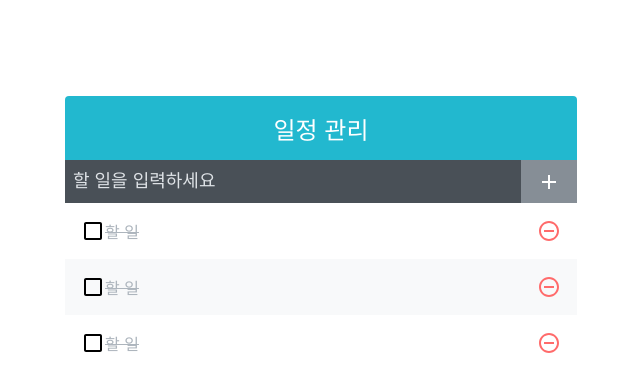
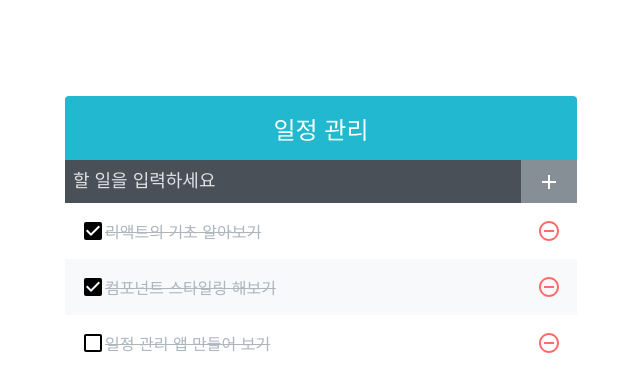
Before and after one commit to qorlgns1/react-todo, a React (Create React App) app: page / in a window 1280 px wide. Shown: the top 392 px of the page, without its empty margins (319-959 px from the left). Built offline with nearby package versions, Linux system fonts and the light colour scheme.

Commit message:
App에서 전달해준 todos 값을 TodoList 컴포넌트에서 보여주기

```diff
--- a/src/App.js
+++ b/src/App.js
@@ -1,15 +1,33 @@
-import React from 'react';
+import React, { useState } from 'react';
 import TodoTemplate from './components/TodoTemplate';
 import TodoInsert from './components/TodoInsert';
 import TodoList from './components/TodoList';
 
-function App() {
+const App = () => {
+  const [todos, setTodos] = useState([
+    {
+      id: 1,
+      text: '리액트의 기초 알아보기',
+      checked: true,
+    },
+    {
+      id: 2,
+      text: '컴포넌트 스타일링 해보기',
+      checked: true,
+    },
+    {
+      id: 3,
+      text: '일정 관리 앱 만들어 보기',
+      checked: false,
+    },
+  ]);
+
   return (
     <TodoTemplate>
       <TodoInsert />
-      <TodoList />
+      <TodoList todos={todos} />
     </TodoTemplate>
   );
-}
+};
 
 export default App;
--- a/src/components/TodoList.js
+++ b/src/components/TodoList.js
@@ -2,12 +2,12 @@
 import TodoListitem from './TodoListItem';
 import './TodoList.scss';
 
-const TodoList = () => {
+const TodoList = ({ todos }) => {
   return (
     <div className="TodoList">
-      <TodoListitem />
-      <TodoListitem />
-      <TodoListitem />
+      {todos.map((todo) => (
+        <TodoListitem todo={todo} key={todo.id} />
+      ))}
     </div>
   );
 };
--- a/src/components/TodoListItem.js
+++ b/src/components/TodoListItem.js
@@ -4,14 +4,16 @@
   MdCheckBox,
   MdRemoveCircleOutline,
 } from 'react-icons/md';
+import cn from 'classnames';
 import './TodoListItem.scss';
 
-const TodoListitem = () => {
+const TodoListitem = ({ todo }) => {
+  const { text, checked } = todo;
   return (
     <div className="TodoListItem">
-      <div className="checkbox">
-        <MdCheckBoxOutlineBlank />
-        <div className="text">할 일</div>
+      <div className={cn('checkbox', { checked })}>
+        {checked ? <MdCheckBox /> : <MdCheckBoxOutlineBlank />}
+        <div className="text">{text}</div>
       </div>
       <div className="remove">
         <MdRemoveCircleOutline />
```
